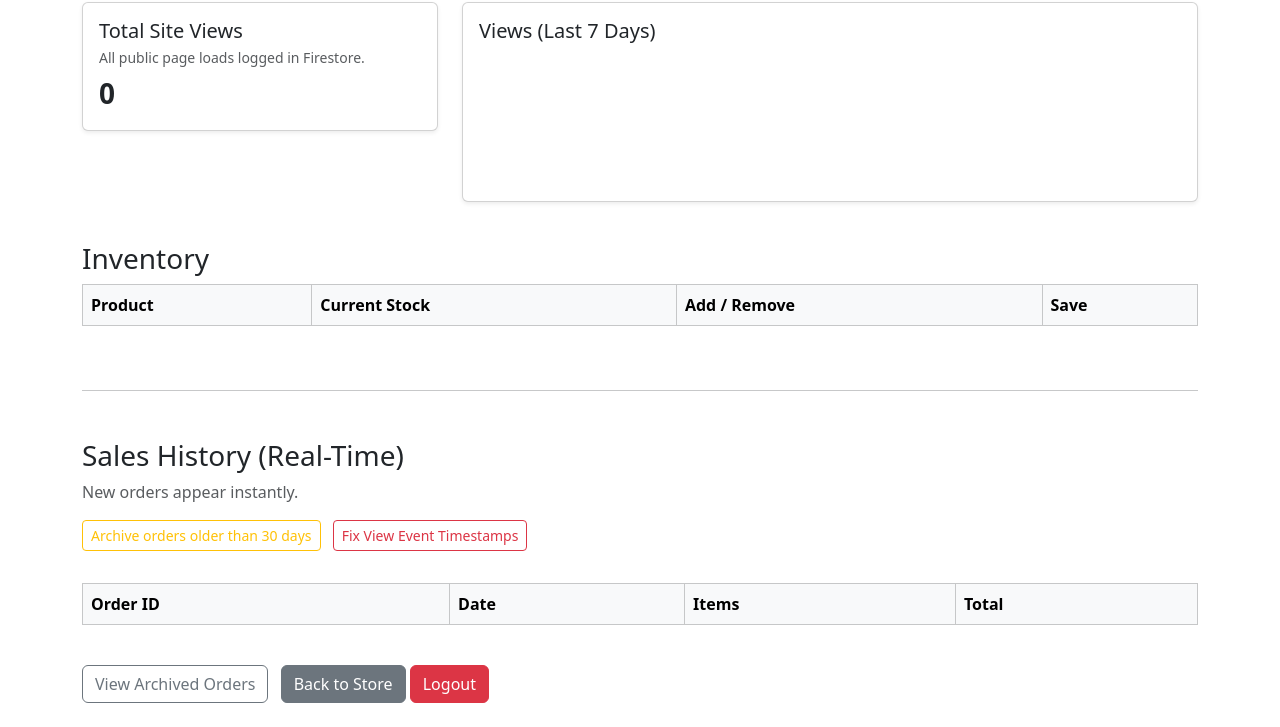
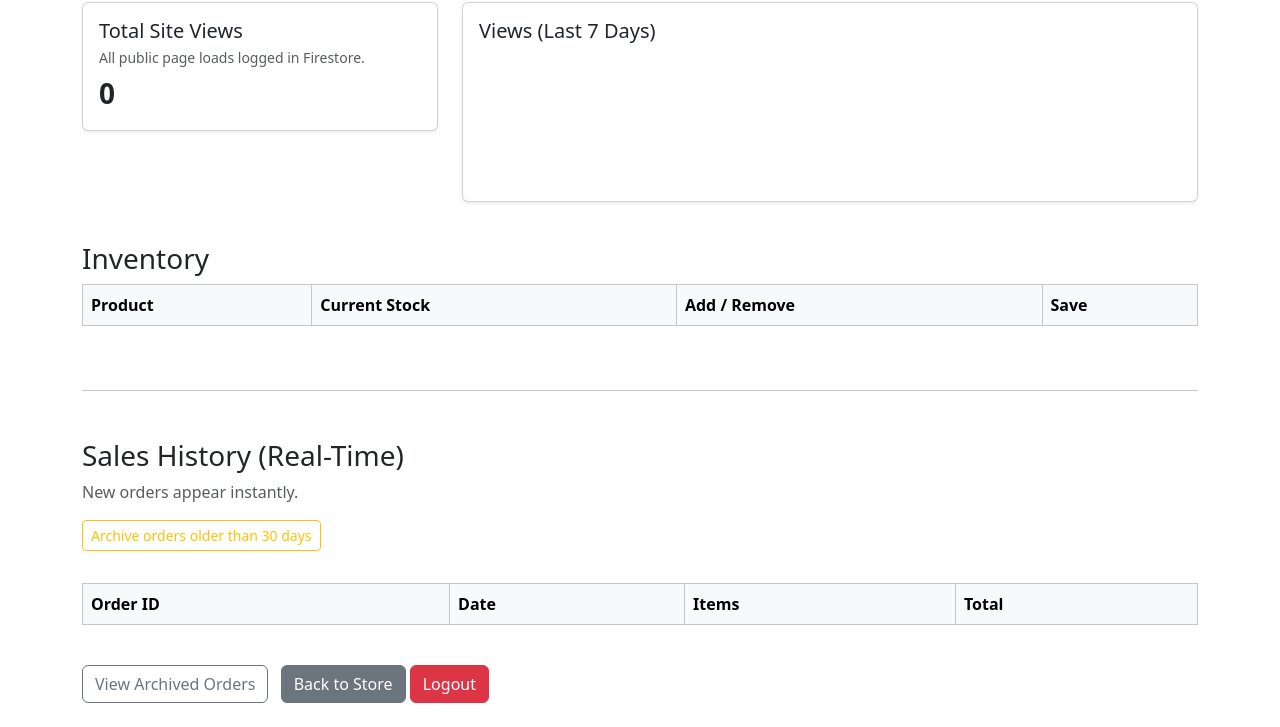
Before and after one commit to jmdavis815-web/store, a plain HTML site: page admin.dashboard.html in a window 1280 px wide. Shown: the part 94-821 px from the top of the page. Drawn offline with nearby package versions, Linux system fonts and the light colour scheme; no server answers.

Commit message:
button not needed

```diff
--- a/admin.dashboard.html
+++ b/admin.dashboard.html
@@ -101,11 +101,6 @@
 
       <button id="archiveBtn" class="btn btn-outline-warning btn-sm mb-3">
         Archive orders older than 30 days
-      </button>
-
-      <!-- FIX VIEWEVENTS BUTTON -->
-      <button id="fixViewsBtn" class="btn btn-outline-danger btn-sm mb-3 ms-2">
-        Fix View Event Timestamps
       </button>
 
       <div class="table-responsive mt-3">
```
